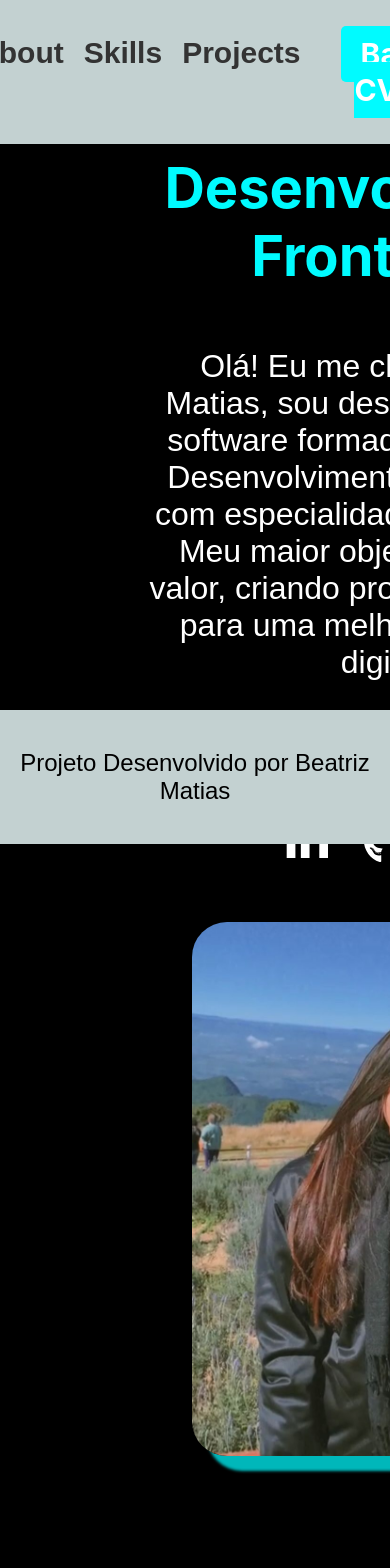
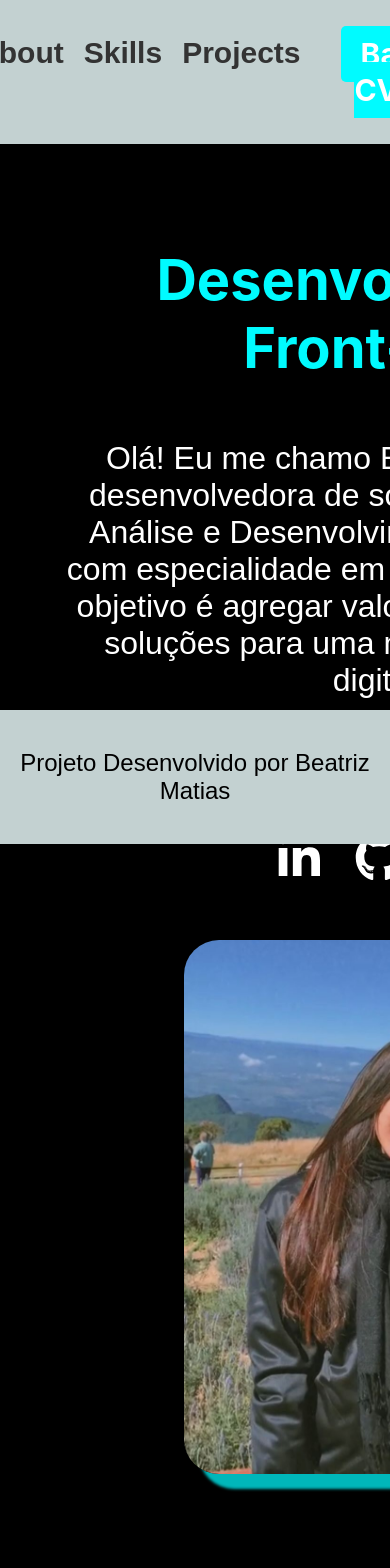
Before and after one commit to beamatias/Portfolio-Beatriz, a React (Create React App) app: page / in a window 390 px wide. Shown: the top 1568 px of the page. Built offline with nearby package versions, Linux system fonts and the light colour scheme.

Commit message:
Adjusting components for mobile screen

```diff
--- a/public/index.html
+++ b/public/index.html
@@ -3,7 +3,7 @@
   <head>
     <meta charset="utf-8" />
     <link rel="icon" href="computador.png" />
-    <meta name="viewport" content="width=device-width, initial-scale=1" />
+    <meta name="viewport" content="width=device-width, initial-scale=1.0" />
     <meta name="theme-color" content="#000000" />
     <meta
       name="description"
--- a/src/components/About.js
+++ b/src/components/About.js
@@ -7,9 +7,10 @@
   display: flex;
   justify-content: center;
   align-items: center;
-  margin: 12.5rem;
+  margin: 0;
   flex-direction: row;
   max-width: 100vw;
+  padding: 4rem;
 
   @media (max-width: 1024px) {
     width: 100%;
@@ -17,12 +18,9 @@
   }
 
   @media (max-width: 480px) {
-    width: 100%;
     text-align: center;
-    margin: 0;
-    padding-left: 12rem;
-    padding-bottom: 30%;
     flex-direction: column;
+    padding-left: 6rem;
   }
 
   /*
@@ -52,7 +50,7 @@
   margin: 0.625rem 1.25rem;
 
   @media (max-width: 480px) {
-    width: 30rem;
+    width: 40rem;
     font-size: 2rem;
   }
 `;
@@ -88,7 +86,7 @@
   box-shadow: 0.9375rem 0.9375rem 0.1875rem rgba(0, 251, 255, 0.73);
 
   @media (max-width: 480px) {
-    max-width: 37.5rem;
+    max-width: 38.5rem;
   }
 `;
 
--- a/src/components/Projects.js
+++ b/src/components/Projects.js
@@ -15,13 +15,18 @@
   margin: 1.875rem;
   padding-bottom: 6.25rem;
 
-  @media (max-width: 480px) {
+  @media (max-width: 768px) {
+    width: 120%;
   }
 `;
 
 const TitleProjects = styled.h1`
   color: #fff;
   font-size: 2rem;
+
+  @media (max-width: 768px) {
+    margin: 8rem 0 5rem 0;
+  }
 
   @media (max-width: 480px) {
     font-size: 3rem;
@@ -127,6 +132,10 @@
     color: #00fbff;
   }
 
+  @media (max-width: 768px) {
+    padding-bottom: 20rem;
+  }
+
   @media (max-width: 480px) {
     font-size: 3rem;
     padding-bottom: 13rem;
@@ -134,6 +143,10 @@
 
   @media (max-width: 375px) {
     padding-bottom: 0.625rem;
+  }
+
+  @media (max-width: 375px) {
+    padding-bottom: 10rem;
   }
 `;
 
--- a/src/components/Skills.js
+++ b/src/components/Skills.js
@@ -19,25 +19,13 @@
   padding: 2.5rem;
   min-width: 100vh;
 
+  @media (max-width: 768px) {
+    padding: 11rem;
+  }
+
   @media (max-width: 480px) {
     padding: 40% 10% 40% 10%;
   }
-  /*
-  @media (max-width: 1440px) {
-    width: 100%;
-    padding: 5rem;
-  }
-
-  @media (max-width: 480px) {
-    width: 100%;
-    padding: 9rem;
-  }
-
-  @media (max-width: 320px) {
-    width: 124%;
-  }
-
-  */
 `;
 
 const TitleSkills = styled.h1`
```
